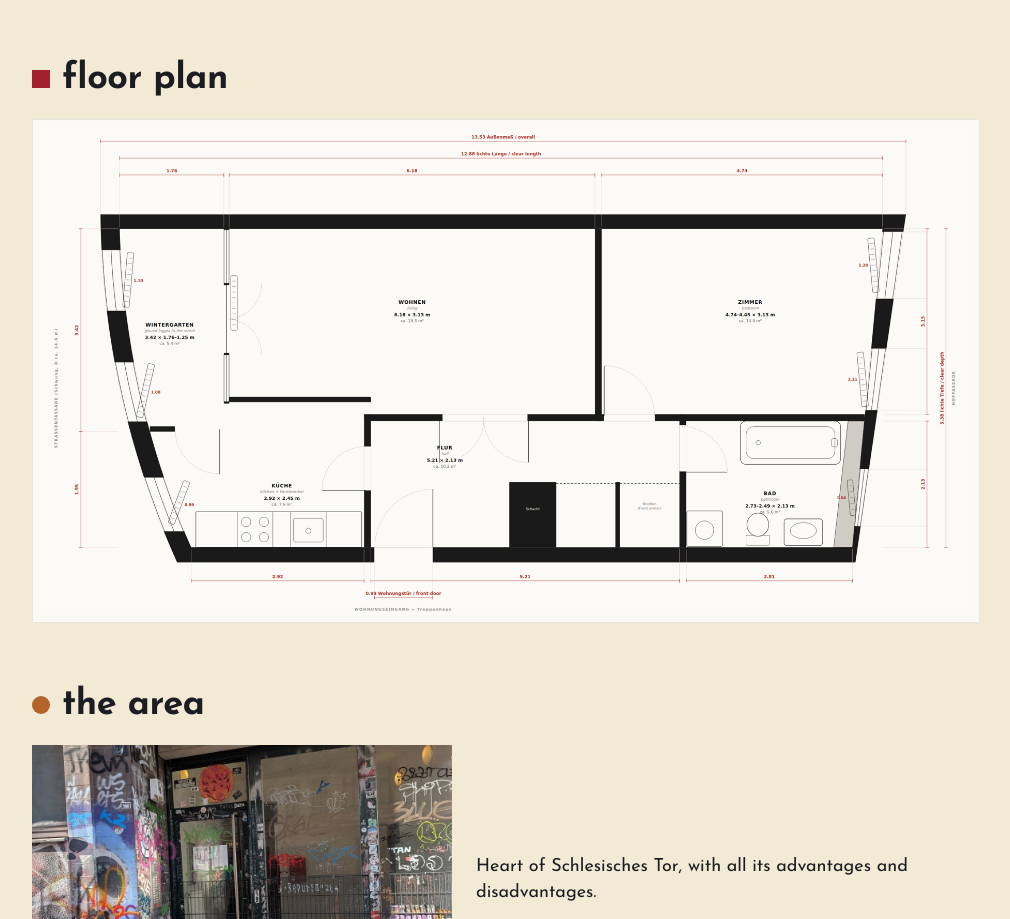
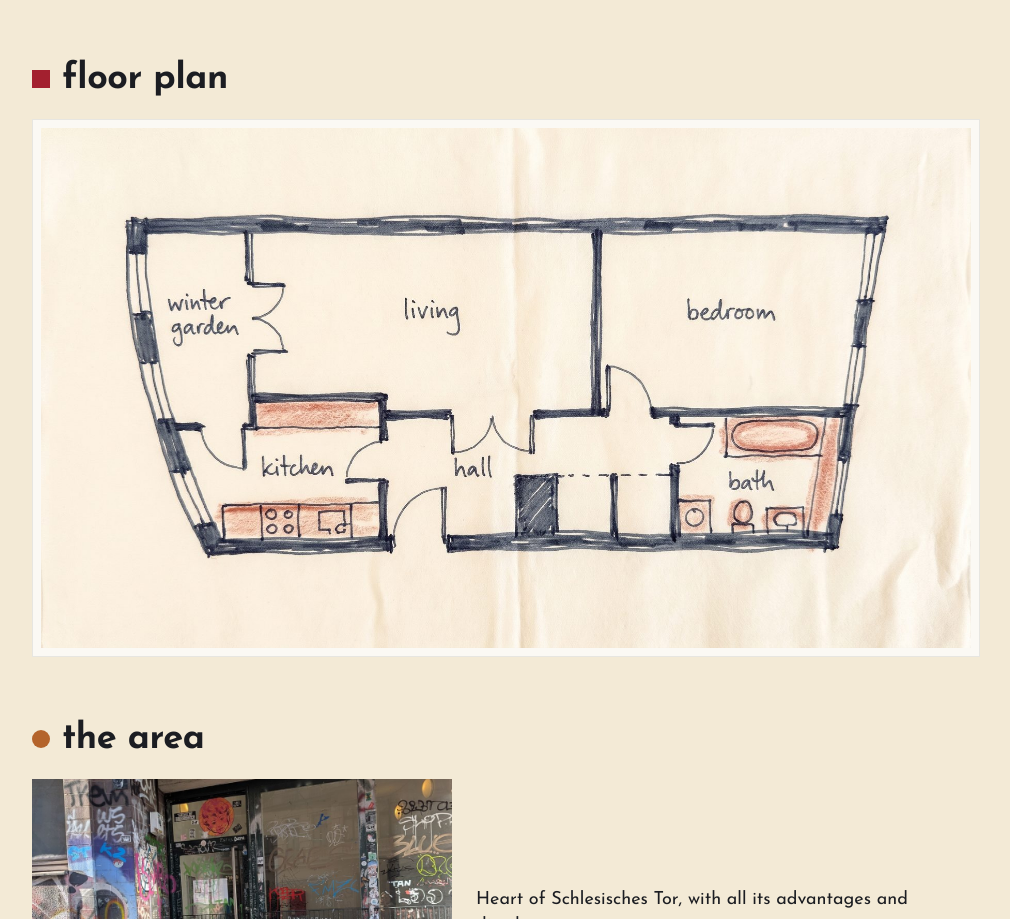
Before and after one commit to klaudiapank/bt, a plain HTML site: page index.html in a window 1280 px wide. Shown: the part 1769-2688 px from the top of the page, without its empty margins (134-1144 px from the left). Drawn offline with Linux system fonts and the light colour scheme.

Commit message:
Sketch floor plan

```diff
--- a/index.html
+++ b/index.html
@@ -134,7 +134,7 @@ footer{margin:40px 0 32px; font-size:14px; color:var(--mute)}
 
   <section>
     <h2>floor plan</h2>
-    <a href="img/floorplan.png"><img class="plan" src="img/floorplan.png" alt="Floor plan: Wintergarten, living room, bedroom, kitchen, hall and bathroom, about 62 m² in total" loading="lazy"></a>
+    <a href="img/floorplan.jpg"><img class="plan" src="img/floorplan.jpg" alt="Sketch of the floor plan: winter garden, living room, bedroom, kitchen, hall and bathroom" loading="lazy"></a>
   </section>
 
   <section>
```
Also changed, not shown: img/floorplan.jpg (added), img/floorplan.png (deleted).
